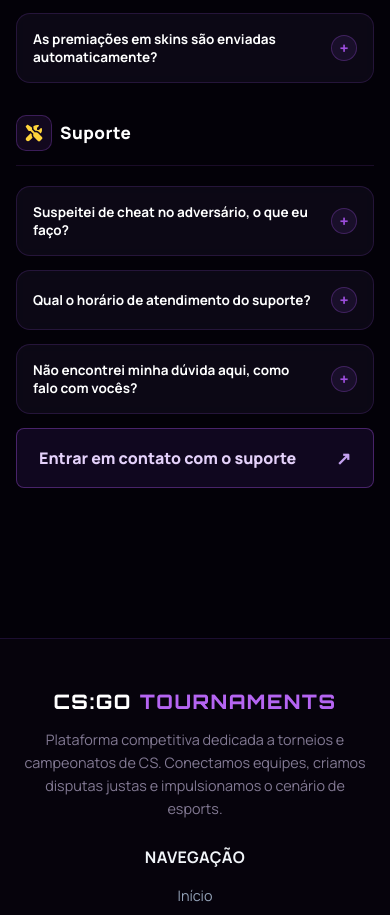
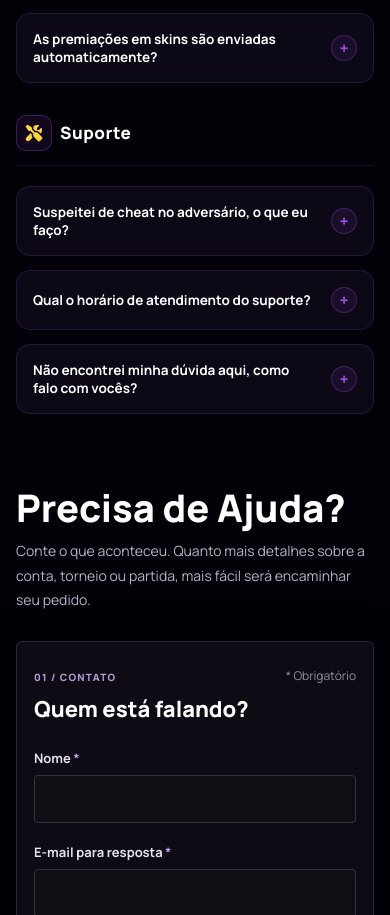
Before and after one commit to RafaelTejima/pi-roxo, a React (Vite) app: page /faq in a window 390 px wide. Shown: the part 1256-2171 px from the top of the page. Built offline with nearby package versions, Linux system fonts and the light colour scheme; no server answers.

Commit message:
suporte-faq

```diff
--- a/src/componentes/Faq.jsx
+++ b/src/componentes/Faq.jsx
@@ -1,5 +1,5 @@
 import { useState } from 'react';
-import { Link } from 'react-router-dom';
+import Suporte from './Suporte';
 import '../css/faq.css';
 
 const faqCategories = [
@@ -142,14 +142,9 @@
                 );
               })}
             </div>
-            {cat.id === 'suporte' && (
-              <Link className="faq-link-suporte" to="/suporte">
-                <span>Entrar em contato com o suporte</span>
-                <span aria-hidden="true">↗</span>
-              </Link>
-            )}
           </div>
         ))}
+        <Suporte embedded />
       </div>
     </main>
   );
--- a/src/componentes/Suporte.jsx
+++ b/src/componentes/Suporte.jsx
@@ -1,4 +1,4 @@
-import { useEffect, useState } from 'react';
+import { useState } from 'react';
 import { Link } from 'react-router-dom';
 import '../css/suporte.css';
 
@@ -12,8 +12,8 @@
   'Outro'
 ];
 
-export default function Suporte() {
-  const [formulario, setFormulario] = useState({
+function criarFormularioInicial() {
+  const formularioInicial = {
     nome: '',
     email: '',
     categoria: '',
@@ -22,24 +22,24 @@
     torneio: '',
     partida: '',
     evidencia: ''
-  });
-  const [mensagem, setMensagem] = useState('');
+  };
 
-  useEffect(() => {
   try {
     const usuario = JSON.parse(localStorage.getItem('usuarioLogado') || 'null');
-
-      if (usuario) {
-        setFormulario((atual) => ({
-          ...atual,
-          nome: usuario.nome || atual.nome,
-          email: usuario.email || atual.email
-        }));
-      }
+    return {
+      ...formularioInicial,
+      nome: usuario?.nome || '',
+      email: usuario?.email || ''
+    };
   } catch (error) {
     console.error('Erro ao carregar os dados do usuário:', error);
+    return formularioInicial;
   }
-  }, []);
+}
+
+export default function Suporte({ embedded = false }) {
+  const [formulario, setFormulario] = useState(criarFormularioInicial);
+  const [mensagem, setMensagem] = useState('');
 
   function alterarCampo(evento) {
     const { name, value } = evento.target;
@@ -68,12 +68,13 @@
     setMensagem('Seu aplicativo de e-mail foi aberto com a mensagem preenchida. Revise e envie por lá.');
   }
 
+  const Elemento = embedded ? 'section' : 'main';
+
   return (
-    <main id="pagina-suporte">
+    <Elemento id="pagina-suporte" className={embedded ? 'pagina-suporte-embutida' : undefined}>
       <div className="suporte-conteudo">
         <header className="suporte-cabecalho">
-          <p className="suporte-etiqueta"><span></span> CENTRAL DE SUPORTE / CS2</p>
-          <h1>Vamos resolver isso.</h1>
+          <h1>Precisa de Ajuda?</h1>
           <p className="suporte-introducao">
             Conte o que aconteceu. Quanto mais detalhes sobre a conta, torneio ou partida, mais fácil será encaminhar seu pedido.
           </p>
@@ -246,13 +247,15 @@
               <p>Informe partida, horário aproximado e evidências. A FAQ pede que o contato seja feito em até 2 horas após a partida.</p>
             </div>
 
+            {!embedded && (
               <Link className="suporte-link-faq" to="/faq">
                 <span>Voltar às perguntas frequentes</span>
                 <span aria-hidden="true">↗</span>
               </Link>
+            )}
           </aside>
         </div>
       </div>
-    </main>
+    </Elemento>
   );
 }
--- a/src/css/suporte.css
+++ b/src/css/suporte.css
@@ -8,6 +8,13 @@
   background:
     radial-gradient(ellipse at 78% 8%, rgba(114, 62, 195, 0.17), transparent 38%),
     linear-gradient(135deg, #09070e 0%, #100b18 53%, #09070e 100%);
+}
+
+#pagina-suporte.pagina-suporte-embutida {
+  min-height: 0;
+  padding: 58px 0 0;
+  overflow: visible;
+  background: transparent;
 }
 
 #pagina-suporte::before {
@@ -22,6 +29,10 @@
   content: "";
   mask-image: linear-gradient(to left, black, transparent);
   pointer-events: none;
+}
+
+#pagina-suporte.pagina-suporte-embutida::before {
+  display: none;
 }
 
 #pagina-suporte .suporte-conteudo {
@@ -335,6 +346,10 @@
     gap: 24px;
   }
 
+  #pagina-suporte.pagina-suporte-embutida {
+    padding-top: 48px;
+  }
+
   #pagina-suporte .suporte-lateral {
     display: grid;
     grid-template-columns: repeat(2, minmax(0, 1fr));
@@ -358,6 +373,10 @@
 
   #pagina-suporte .suporte-cabecalho {
     margin-bottom: 28px;
+  }
+
+  #pagina-suporte.pagina-suporte-embutida {
+    padding-top: 42px;
   }
 
   #pagina-suporte .suporte-cabecalho h1 {
```
Also changed, not shown: 1 other file (tests, documents, lock files or other folders). Lines whose indentation alone changed are shown as unchanged.
